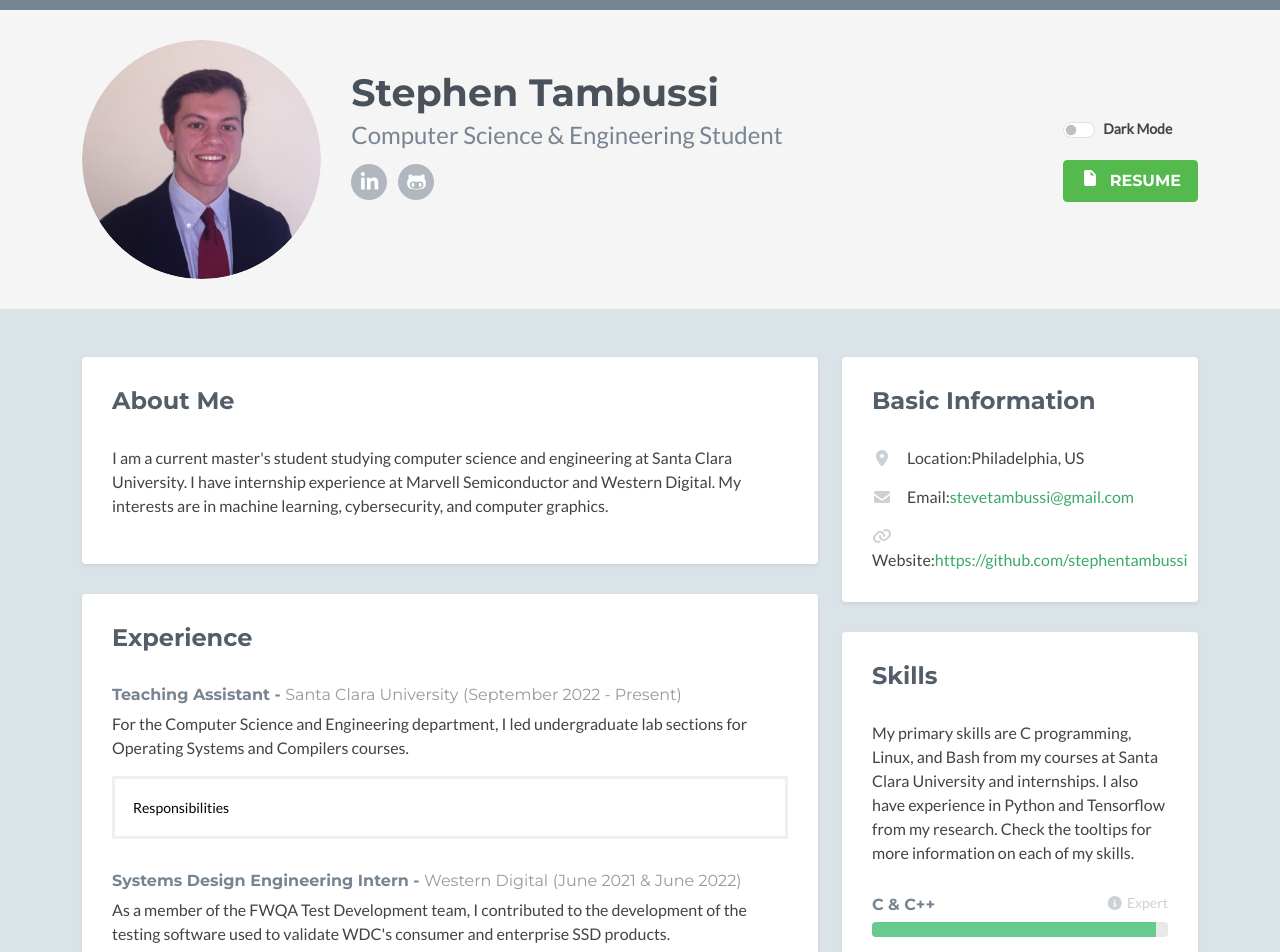
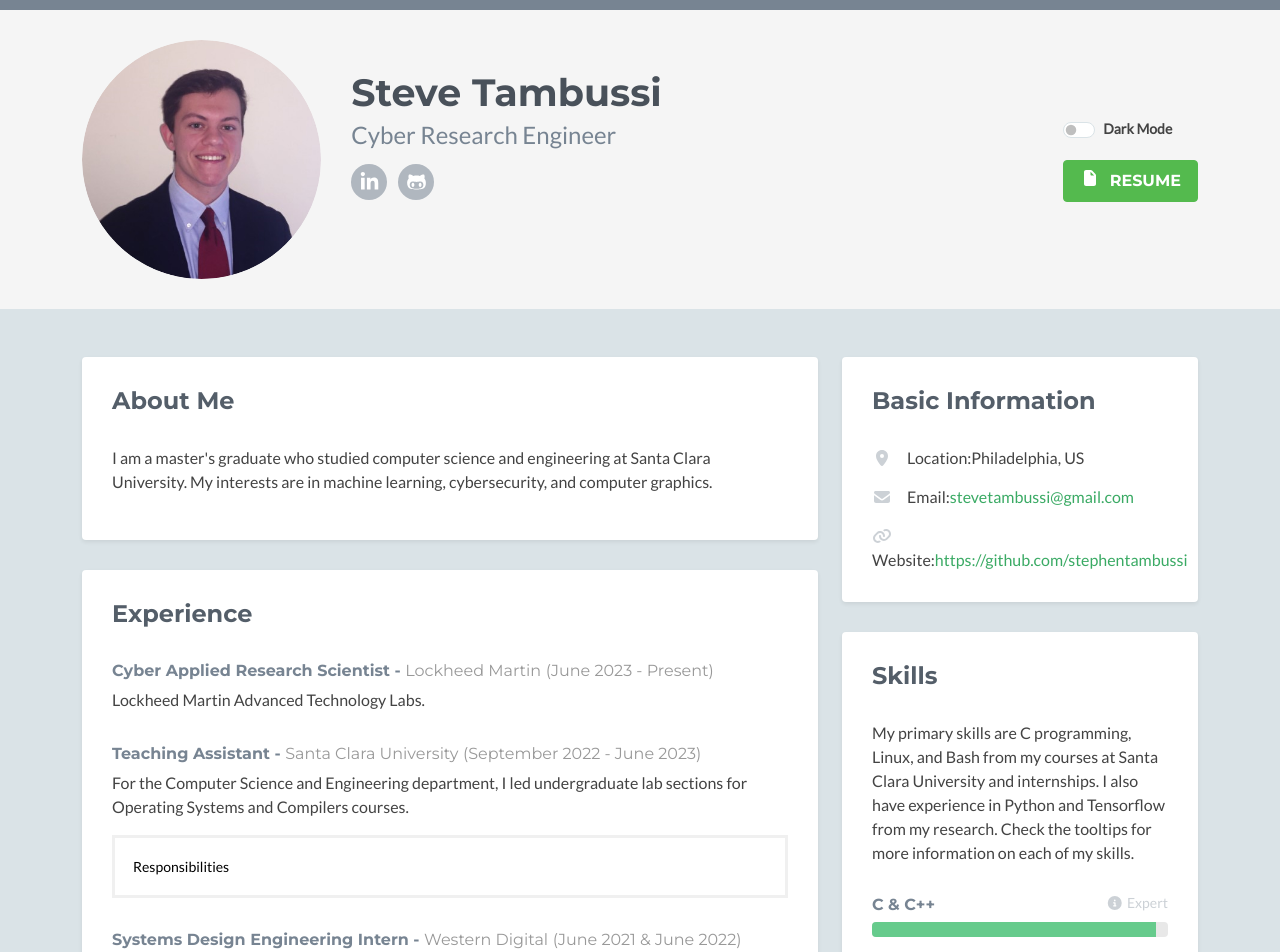
Before and after one commit to stephentambussi/stephentambussi.github.io, a plain HTML site: page index.html in a window 1280 px wide. Shown: the top 952 px of the page. Drawn offline with Linux system fonts and the light colour scheme; no server answers.

Commit message:
Updating website with changes after graduation and working, added readme

```diff
--- a/index.html
+++ b/index.html
@@ -30,8 +30,8 @@
 			    <div class="col">
 		            <img class="profile-image img-fluid float-start rounded-circle" src="assets/images/profile.png" alt="profile image" />
 		            <div class="profile-content">
-		                <h1 class="name">Stephen Tambussi</h1>
-		                <h2 class="desc">Computer Science & Engineering Student</h2>
+		                <h1 class="name">Steve Tambussi</h1>
+		                <h2 class="desc">Cyber Research Engineer</h2>
 		                <ul class="social list-inline">
 		                    <li class="list-inline-item"><a href="https://www.linkedin.com/in/stephen-tambussi-7775a2176/"><i class="fab fa-linkedin-in"></i></a></li>
 		                    <li class="list-inline-item"><a href="https://github.com/stephentambussi"><i class="fab fa-github-alt"></i></a></li>
@@ -58,8 +58,8 @@
                     <div class="section-inner shadow-sm rounded">
                         <h2 class="heading">About Me</h2>
                         <div class="content">
-                            <p>I am a current master's student studying computer science and engineering at Santa Clara University.
-                                I have internship experience at Marvell Semiconductor and Western Digital. My interests are in machine learning, cybersecurity, and computer graphics.
+                            <p>I am a master's graduate who studied computer science and engineering at Santa Clara University.
+                                My interests are in machine learning, cybersecurity, and computer graphics.
                             </p>
 
                         </div><!--//content-->
@@ -71,7 +71,12 @@
                         <h2 class="heading">Experience</h2>
                         <div class="content">
                             <div class="item">
-                                <h3 class="title">Teaching Assistant - <span class="place"><a href="https://www.scu.edu/">Santa Clara University</a></span> <span class="year">(September 2022 - Present)</span></h3>
+                                <h3 class="title">Cyber Applied Research Scientist - <span class="place"><a href="">Lockheed Martin</a></span> <span class="year">(June 2023 - Present)</span></h3>
+                                <p>Lockheed Martin Advanced Technology Labs.</p>
+                            </div><!--//item-->
+
+                            <div class="item">
+                                <h3 class="title">Teaching Assistant - <span class="place"><a href="https://www.scu.edu/">Santa Clara University</a></span> <span class="year">(September 2022 - June 2023)</span></h3>
                                 <p>For the Computer Science and Engineering department, I led undergraduate lab sections for Operating Systems and Compilers courses.</p>
                                 <button type="button" class="collapsible">Responsibilities</button>
                                 <div class="collapsible-content">
@@ -302,11 +307,11 @@
                         <h2 class="heading">Education</h2>
                         <div class="content">
                             <div class="item">
-                                <h3 class="title"><i class="fas fa-graduation-cap"></i> MSc Computer Science & Engineering</h3>
+                                <h3 class="title"><i class="fas fa-graduation-cap"></i> MS Computer Science & Engineering</h3>
                                 <h4 class="university">Santa Clara University <span class="year">(2022-2023)</span></h4>
                             </div><!--//item-->
                             <div class="item">
-                                <h3 class="title"><i class="fas fa-graduation-cap"></i> BSc Computer Science & Engineering</h3>
+                                <h3 class="title"><i class="fas fa-graduation-cap"></i> BS Computer Science & Engineering</h3>
                                 <h4 class="university">Santa Clara University <span class="year">(2018-2022)</span></h4>
                             </div><!--//item-->
                         </div><!--//content-->
```
Also changed, not shown: 2 other files.
